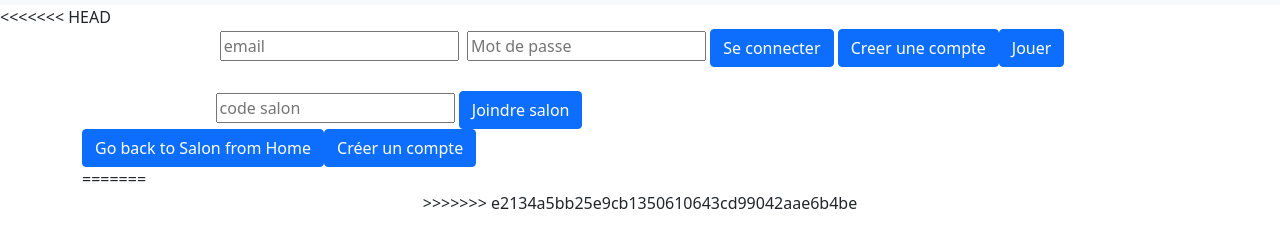
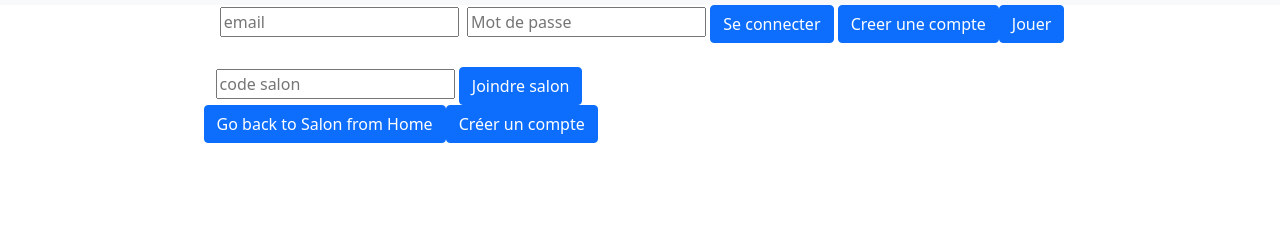
Before and after one commit to Bestar7/Frontend-Js, a website built with webpack: page src/index.html in a window 1280 px wide. Shown: the part 51-298 px from the top of the page. Built offline with nearby package versions, Linux system fonts and the light colour scheme.

Commit message:
les bons merge qui marchent pas

```diff
--- a/src/index.html
+++ b/src/index.html
@@ -12,13 +12,8 @@
       <div id="navbarWrapper"></div>
     </header>
 
-<<<<<<< HEAD
-    <main class="container">
-      <div id="page" class="justify-content-center"></div>
-=======
     <main class="container d-flex justify-content-center">
       <div id="page"></div>
->>>>>>> e2134a5bb25e9cb1350610643cd99042aae6b4be
     </main>
 
     <footer></footer>
```
